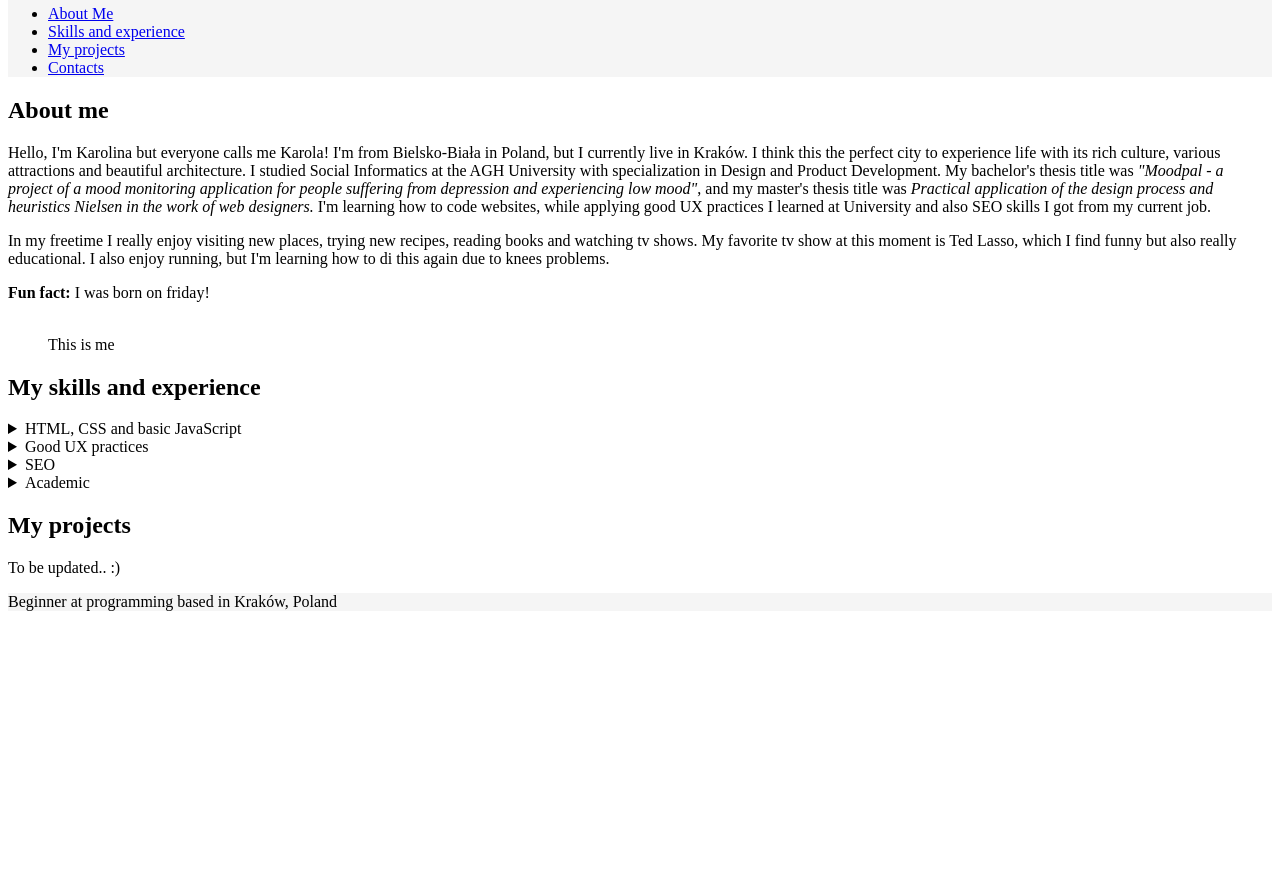
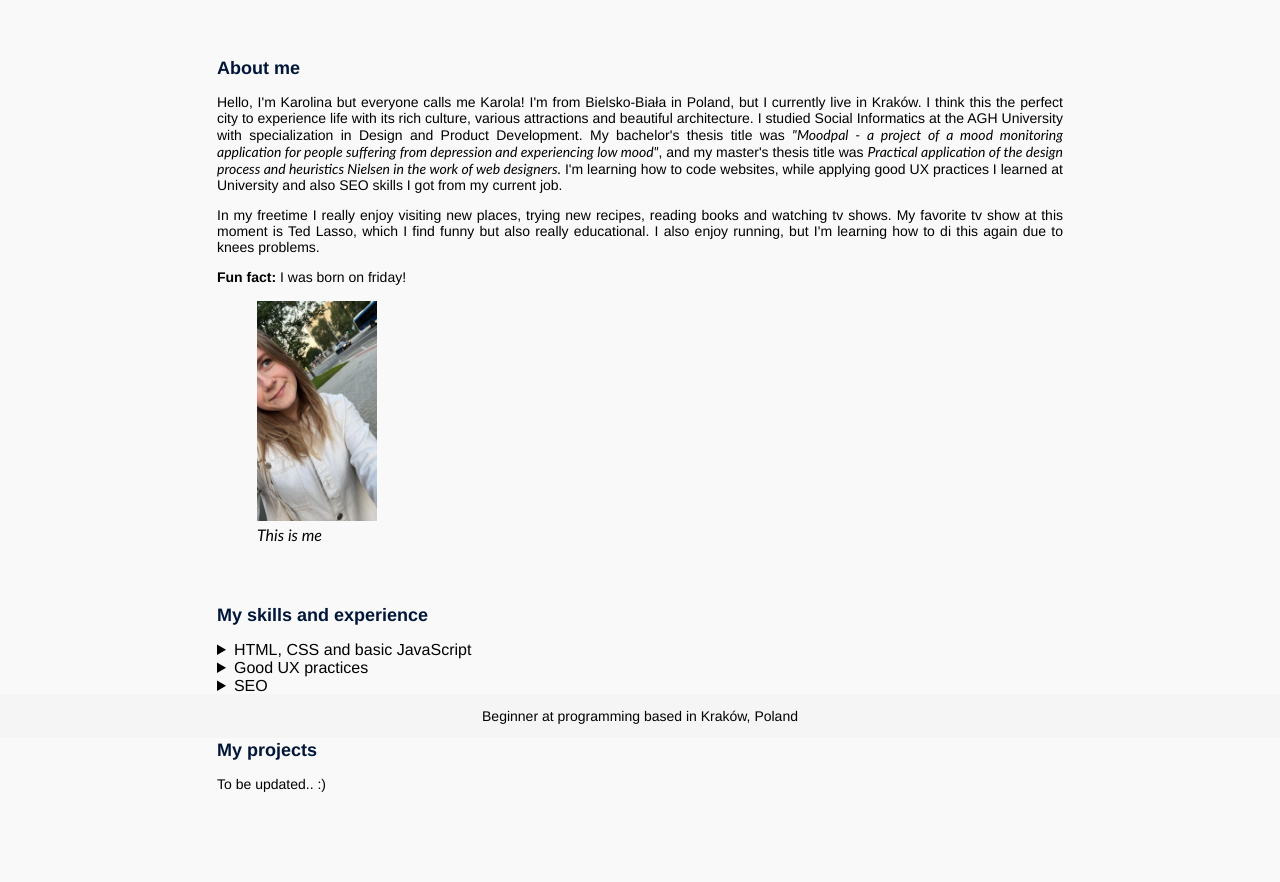
Before and after one commit to kkmachnik/first_website, a plain HTML site: page index.html in a window 1280 px wide. Shown: the part 62-944 px from the top of the page. Before the commit the page ends 800 px from the top, so only its background shows below. Drawn offline with Linux system fonts and the light colour scheme; files whose address does not match are found by name.

Commit message:
cleaning space

```diff
--- a/index.html
+++ b/index.html
@@ -3,35 +3,36 @@
 <head>
     <meta charset="UTF-8">
     <meta name="viewport" content="width=device-width, initial-scale=1.0">
-    <title>Document</title>
+    <link rel="stylesheet" href="style.css">
+    <title>My portfolio website</title>
 </head>
 <body>
-    <nav style="background-color: whitesmoke;">
+    <nav class="nav-container">
         <h1 id="logo">Karolina Machnik</h1>
         <ul class="navigation">
             <li class="navigation-option"><a href="#about-me">About Me</a></li>
             <li class="navigation-option"><a href="#skills">Skills and experience</a></li>
             <li class="navigation-option"><a href="#projects">My projects</a></li>
-            <li class="navigation-option"><a href="#contact">Contacts</a></li>
+            <li class="navigation-option"><a href="contact.html">Contact</a></li>
         </ul>
     </nav>
-    <main >
-        <section id="about-me">
+    <main class="main-content">
+        <section id="about-me" class="about-me-container">
             <div>
                 <h2>About me</h2>
                 <p>Hello, I'm Karolina but everyone calls me Karola! I'm from Bielsko-Biała in Poland, but I currently live in Kraków. I think this the perfect city to experience life with its rich culture, various attractions and beautiful architecture. I studied Social Informatics at the AGH University with specialization in Design and Product Development.
-                    My bachelor's thesis title was <em>"Moodpal - a project of a mood monitoring application for people suffering from depression and experiencing low mood"</em>, and my master's thesis title was <em>Practical application of the design process and heuristics
+                    My bachelor's thesis title was <em class="names">"Moodpal - a project of a mood monitoring application for people suffering from depression and experiencing low mood"</em>, and my master's thesis title was <em class="names">Practical application of the design process and heuristics
                         Nielsen in the work of web designers.</em> I'm learning how to code websites, while applying good UX practices I learned at University and also SEO skills I got from my current job.
                 </p>
                 <p>In my freetime I really enjoy visiting new places, trying new recipes, reading books and watching tv shows. My favorite tv show at this moment is Ted Lasso, which I find funny but also really educational. I also enjoy running, but I'm learning how to di this again due to knees problems. </p>
                 <p><strong>Fun fact:</strong> I was born on friday!</p>
                 <figure>
-                    <img src="">
+                    <img id="pic" src="/Users/karolina/Desktop/portfolio_project/pic.jpeg">
                     <figcaption>This is me</figcaption>
                 </figure>
             </div>
         </section>
-        <section id="skills">
+        <section id="skills" class="skills-container">
             <div>
                 <h2>My skills and experience</h2>
                 <details>
@@ -54,13 +55,9 @@
                     <summary>SEO</summary>
                     <p>I am currently working in SEO, so I know what google algoritms look for in a website and it's code. If the code is well optimized, the alrotim willposition it higher, so it's also important when creating a website.</p>
                 </details>
-                <details>
-                    <summary>Academic</summary>
-                    <p>I am currently working in SEO, so I know what google algoritms look for in a website and it's code. If the code is well optimized, the alrotim willposition it higher, so it's also important when creating a website.</p>
-                </details>
             </div>
         </section>
-        <section id="#projects">
+        <section id="#projects" class="projects-container">
             <div>
                 <h2>My projects</h2>
                 <p>To be updated.. :)</p>
@@ -68,9 +65,10 @@
         </section>
 
     </main>
-    <footer>
-        <p style="background-color: whitesmoke;">Beginner at programming based in Kraków, Poland</p>
+    <footer class="footer-container">
+        <p>Beginner at programming based in Kraków, Poland</p>
     </footer>
 
 </body>
+<script src="script.js"></script>
 </html>
--- a/script.js
+++ b/script.js
@@ -0,0 +1,15 @@
+let myImg = document.getElementById("pic");
+
+function zoomIn(){
+    let currentWidth = myImg.clientWidth;
+    let currentHeight = myImg.clientHeight;
+    if(currentWidth <= 250 && currentHeight <= 441){
+        myImg.style.width = (currentWidth + 20) + "px";
+        myImg.style.height = (currentHeight + 20) + "px";
+    }
+    myImg.style.borderRadius = "25% 10%";
+
+
+}
+
+myImg.onclick = zoomIn;
--- a/style.css
+++ b/style.css
@@ -0,0 +1,157 @@
+body {
+    background-color: #F9F9F9;
+    margin: 0;
+    font-family: Helvetica, sans-serif;
+    min-height: 100vh;
+    width: 70vw;
+    text-align: justify;
+    text-justify: inter-word;
+}
+
+h1 {
+    color:#161513;
+    font-size: 26px;
+}
+
+h2 {
+    color: #011638;
+    font-size: 22px;
+}
+
+a {
+    text-decoration: none;
+}
+
+p {
+    font-size: 16px;
+}
+
+img {
+    width:170px;
+    height: 300px;
+}
+
+figcaption, .names {
+    font-style:italic;
+    font-family: Optima, sans-serif;
+}
+
+
+
+/* navigation styling section*/
+.nav-container {
+    display: flex;
+    width:100%;
+    position:fixed;
+    top:0;
+    background-color: #F5F5F5;
+    z-index: 1;
+    justify-content: space-between;
+    align-items: center;
+}
+
+nav a{
+    color: #255957;
+}
+
+
+.navigation {
+    list-style-type: none;
+    display: flex;
+    justify-content: space-between;
+    margin: auto 10px;
+}
+
+
+.navigation-option {
+    margin: 5px 15px;
+}
+
+#logo {
+    margin: 15px 10px;
+}
+
+/* main content styling section */
+.main-content{
+  position: absolute;
+  top: 10%;
+  margin: auto 15%;
+}
+
+
+.about-me-container {
+    display: flex;
+    margin: 20px 20px;
+    padding: 5px 5px;
+    flex-direction: column;
+
+}
+
+.skills-container{
+    display: flex;
+    margin: 20px 20px;
+    padding: 5px 5px;
+    flex-direction: column;
+}
+
+.projects-container {
+    display: flex;
+    margin: 20px 20px 100px 20px;
+    padding: 5px 5px;
+    flex-direction: column;
+}
+
+
+/* footer styling section*/
+.footer-container{
+    background-color: #F5F5F5;
+    margin-top: auto;
+    text-align: center;
+    width:100%;
+    position:fixed;
+    bottom:0;
+}
+
+
+/*responsiveness - media queries */
+
+/*between desktop and tablets*/
+@media only screen and (min-width:421px) and (max-width: 1280px)  {
+    h1 {
+        font-size: 22px;
+    }
+
+    h2 {
+        font-size: 18px;
+    }
+
+    p {
+        font-size: 14px;
+    }
+
+    img {
+        width: 120px;
+        height: 220px;
+    }
+}
+
+/*mobile*/
+@media only screen and (max-width: 420px)  {
+    h1 {
+        font-size: 18px;
+    }
+
+    h2 {
+        font-size: 16px;
+    }
+
+    p {
+        font-size: 12px;
+    }
+
+    img {
+        width: 80px;
+        height: 100px;
+    }
+
+}
```
Also changed, not shown: contact.html (added, +33 -0 lines), pic.jpeg (added), 1 other file.
